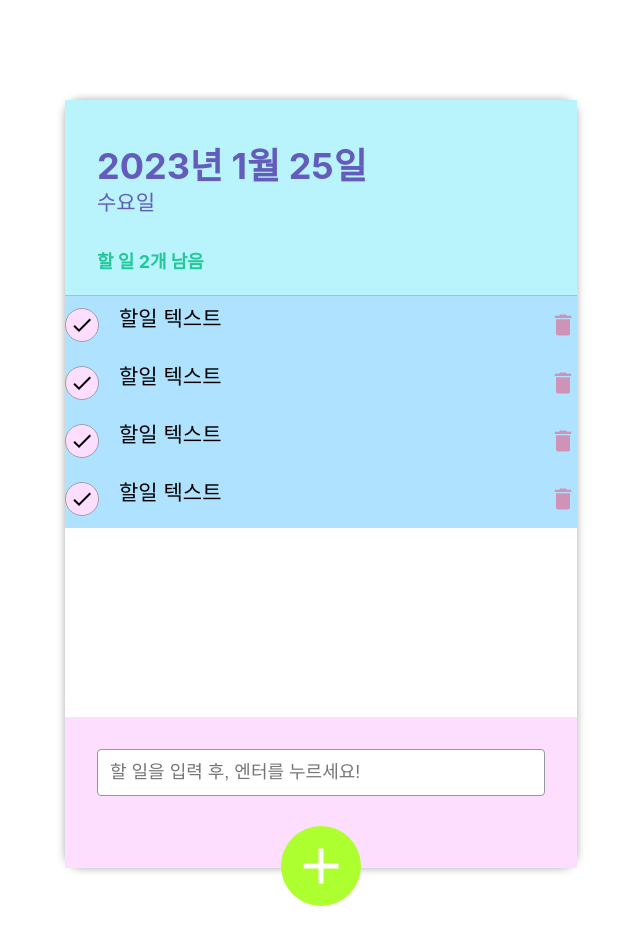
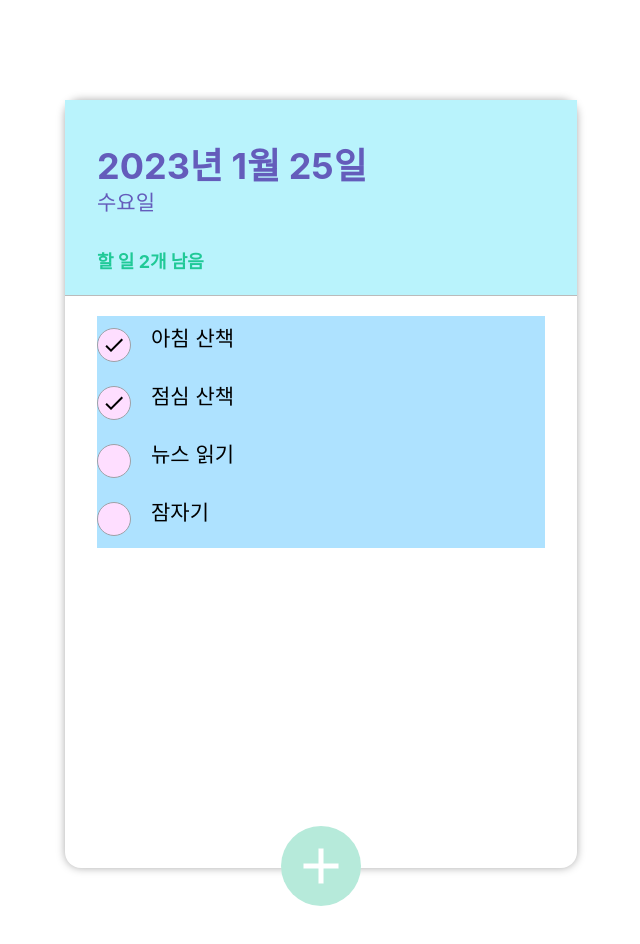
Before and after one commit to hyeokinen/Todo-app-react, a React (Create React App) app: page / in a window 1280 px wide. Shown: the top 944 px of the page, without its empty margins (319-959 px from the left). Built offline with nearby package versions, Linux system fonts and the light colour scheme.

Commit message:
# Item.css

```diff
--- a/src/components/todo/TodoInput.js
+++ b/src/components/todo/TodoInput.js
@@ -1,24 +1,33 @@
-import React from 'react'
+import React, { useState } from 'react'
 import './css/TodoInput.css'
 import { MdAdd } from "react-icons/md";
+import cn from 'classnames';
 
 
 const TodoInput = () => {
+
+  // todo-input 박스를 렌더링할지 여부
+  const [open, setOpen] = useState(false);
+
+  // todo-input 박스를 열고 닫는 클릭이벤트 핸들러
+  const inputToggle = () =>{
+    setOpen(!open);
+  };
+
   return (
     <>
-    <div className='todo-input'>
-      <form className='insert-form'>
+ { open &&
+            <div className="todo-input">
+                <form className="insert-form">
                     <input
                         type="text"
-        placeholder='할 일을 입력 후, 엔터를 누르세요!'
+                        placeholder="할 일을 입력 후, 엔터를 누르세요!"
                         autoFocus
                     />
-
-
                 </form>
             </div>
-
-    <button className='begin-btn'>
+        }
+    <button className={cn('begin-btn', {open})} onClick={inputToggle}>
       <MdAdd />
     </button>
 
--- a/src/components/todo/TodoItem.js
+++ b/src/components/todo/TodoItem.js
@@ -1,21 +1,22 @@
-import React from 'react'
-import { MdDone, MdDelete } from "react-icons/md";
-import './css/TodoItem.css'
+import React from 'react';
+import { MdDone, MdDelete } from 'react-icons/md';
+import './css/TodoItem.css';
 
-const TodoItem = () => {
+const TodoItem = ({ todo }) => {
+
+  const {title, done} = todo;
+
   return (
-    <li className='todo-item'>
-        <div className='check-circle'>
-        <MdDone/>
+    <li className="todo-item">
+        <div className="check-circle">
+            {done && <MdDone />}
         </div>
-        <span className='text'>할일 텍스트</span>
-        <div className='remove'>
-            <MdDelete/>
+        <span className="text">{title}</span>
+        <div className="remove">
+            <MdDelete />
         </div>
     </li>
+  );
+};
 
-
-    )
-}
-
-export default TodoItem
+export default TodoItem;
--- a/src/components/todo/TodoMain.js
+++ b/src/components/todo/TodoMain.js
@@ -1,13 +1,17 @@
 import React from 'react'
 import TodoItem from './TodoItem'
+import './css/TodoMain.css'
 
-const TodoMain = () => {
+const TodoMain = ({ todoList }) => {
+
+
   return (
     <ul className='todo-list'>
-      <TodoItem/>
-      <TodoItem/>
-      <TodoItem/>
-      <TodoItem/>
+      {
+        todoList.map(todo => <TodoItem key={todo.id} todo={todo}/>)
+        }
+
+
     </ul>
   )
 }
--- a/src/components/todo/TodoTemplate.js
+++ b/src/components/todo/TodoTemplate.js
@@ -7,10 +7,36 @@
 import TodoMain from './TodoMain';
 
 const TodoTemplate = () => {
+
+
+  // 할일 데이터
+  const todos = [
+    {
+      id:1,
+      title:'아침 산책',
+      done: true
+    },
+    {
+      id:2,
+      title:'점심 산책',
+      done: true
+    },
+    {
+      id:3,
+      title:'뉴스 읽기',
+      done: false
+    },
+    {
+      id:4,
+      title:'잠자기',
+      done: false
+    },
+  ]
+
   return (
     <div className="todo-template">
         <TodoHeader />
-        <TodoMain />
+        <TodoMain todoList={todos} />
         <TodoInput />
     </div>
   )
--- a/src/components/todo/css/TodoInput.css
+++ b/src/components/todo/css/TodoInput.css
@@ -21,7 +21,7 @@
 }
 
 .begin-btn{
-    background: greenyellow;
+    background: #B6EADA;
     width: 80px;
     height: 80px;
     border-radius: 50%;
@@ -41,3 +41,20 @@
 
     cursor: pointer;
 }
+
+.begin-btn:hover {
+    background: #645CBB;
+}
+
+.begin-btn .open{
+    background: #E3F6FF;
+}
+
+.begin-btn.open{
+    background: #0b3244;
+    transform: translate(-50%,0) rotate(45deg);
+}
+
+.begin-btn.open:hover{
+    background: #66accc;
+}
--- a/src/components/todo/css/TodoItem.css
+++ b/src/components/todo/css/TodoItem.css
@@ -39,5 +39,15 @@
     justify-content: center;
     align-items: center;
 
+    display: none;
     /* flex: 1; */
 }
+
+.todo-item:hover .remove{
+    display: block;
+
+}
+
+.todo-item .remove:hover{
+    color:rgb(54, 20, 150)
+}
--- /dev/null
+++ b/src/components/todo/css/TodoMain.css
@@ -0,0 +1,7 @@
+
+.todo-list{
+    max-height: 350px;
+    padding: 20px 32px 48px;
+    /* 자식박스가 부모의 길이나 너비를 넘어갔을때 */
+    overflow: auto;
+}
--- a/src/components/todo/css/TodoTemplate.css
+++ b/src/components/todo/css/TodoTemplate.css
@@ -12,4 +12,7 @@
     margin: 100px auto;
 
     position: relative;
+
+    display: flex;
+    flex-direction: column;
 }
```
Lines whose indentation alone changed are shown as unchanged.
